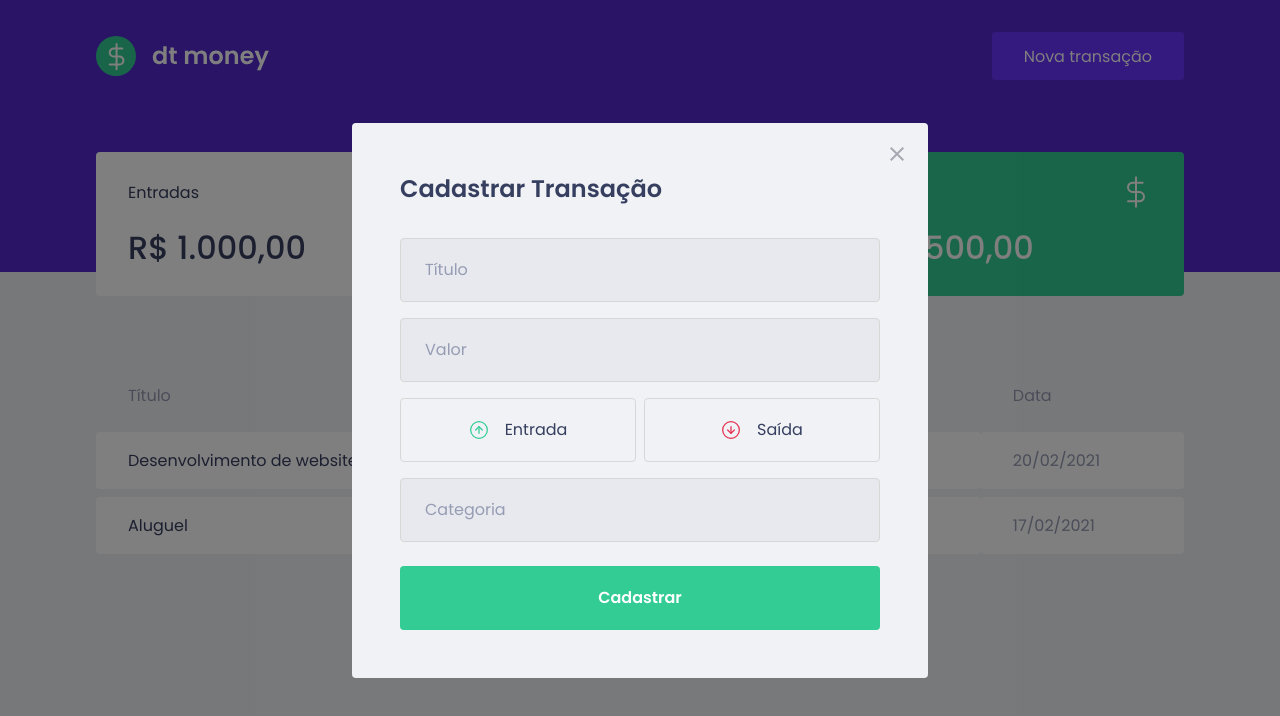
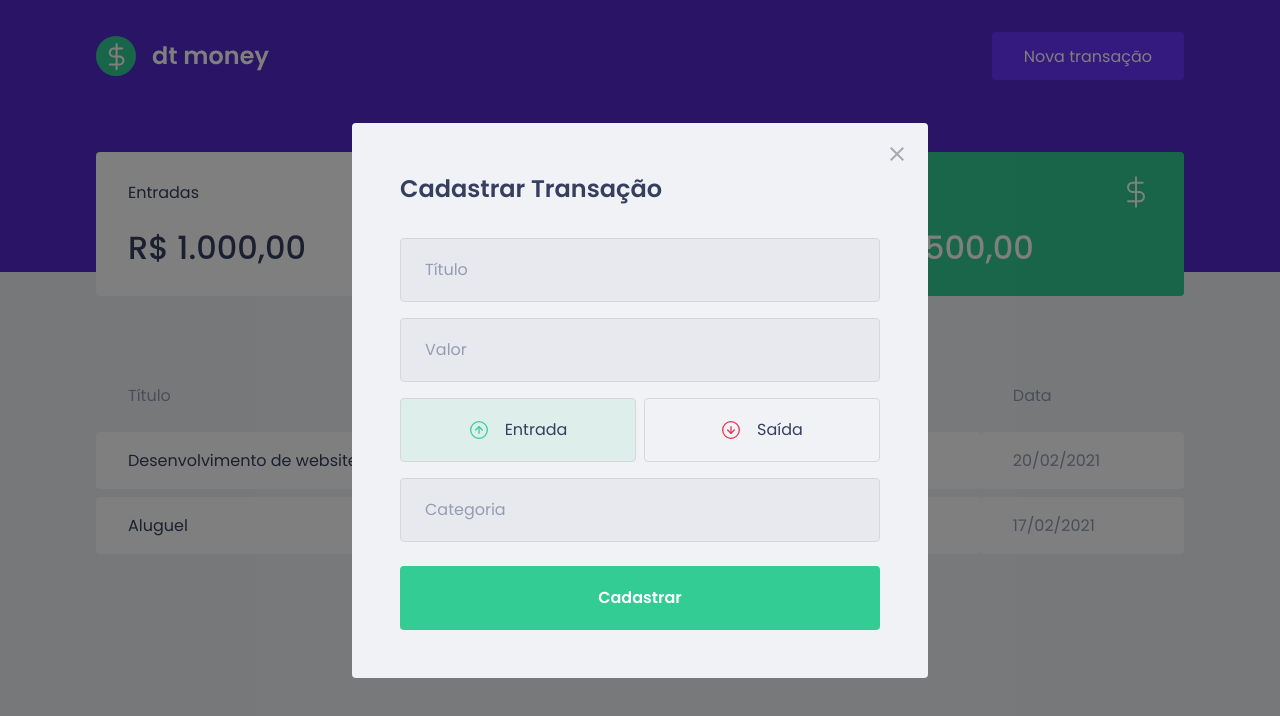
Before and after one commit to csorlandi/study-personal-finances, a React (Create React App) app: page / in a window 1280 px wide. Both pictures are taken after a click on the button "Nova transação". Shown: the top 716 px of the page. Built offline with nearby package versions, Linux system fonts and the light colour scheme; no server answers; what miragejs would draw is missing.

Commit message:
chore: Implement Transaction Type Buttons feature, including state to change type and style by type

```diff
--- a/src/components/NewTransactionModal/index.tsx
+++ b/src/components/NewTransactionModal/index.tsx
@@ -1,10 +1,11 @@
+import { useState } from "react";
 import Modal from "react-modal";
 
 import closeImg from '../../assets/close.svg';
 import incomeImg from '../../assets/income.svg';
 import outcomeImg from '../../assets/outcome.svg';
 
-import { Container, TransactionTypeContainer } from './styles';
+import { Container, TransactionTypeContainer, RadioBox } from './styles';
 
 interface NewTransactionModalProps {
   isOpen: boolean;
@@ -14,6 +15,8 @@
 Modal.setAppElement('#root');
 
 export function NewTransactionModal({ isOpen, onRequestClose }: NewTransactionModalProps) {
+  const [type, setType] = useState('deposit');
+
   return (
     <Modal
       isOpen={isOpen}
@@ -38,18 +41,24 @@
           placeholder="Valor"
         />
         <TransactionTypeContainer>
-          <button
+          <RadioBox
             type="button"
+            onClick={() => setType('deposit')}
+            isActive={type === 'deposit'}
+            activeColor="green"
           >
             <img src={incomeImg} alt="Entrada"/>
             <span>Entrada</span>
-          </button>
-          <button
+          </RadioBox>
+          <RadioBox
             type="button"
+            onClick={() => setType('withdraw')}
+            isActive={type === 'withdraw'}
+            activeColor="red"
           >
             <img src={outcomeImg} alt="Saída"/>
             <span>Saída</span>
-          </button>
+          </RadioBox>
         </TransactionTypeContainer>
         <input placeholder="Categoria" />
         <button type="submit">Cadastrar</button>
--- a/src/components/NewTransactionModal/styles.ts
+++ b/src/components/NewTransactionModal/styles.ts
@@ -1,5 +1,5 @@
 import styled from 'styled-components';
-import { darken } from 'polished';
+import { darken, transparentize } from 'polished';
 
 export const Container = styled.form`
   h2 {
@@ -54,13 +54,26 @@
   display: grid;
   grid-template-columns: 1fr 1fr;
   gap: 0.5rem;
+`;
 
-  button {
+interface RadioBoxProps {
+  isActive: boolean;
+  activeColor: 'green' | 'red';
+}
+
+const colors = {
+  green: '#33cc95',
+  red: '#e52e4d',
+}
+
+export const RadioBox = styled.button<RadioBoxProps>`
   height: 4rem;
   border: 1px solid #d7d7d7;
   border-radius: 0.25rem;
 
-    background: transparent;
+  background: ${props => props.isActive
+    ? transparentize(0.9, colors[props.activeColor])
+    : 'transparent'};
 
   display: flex;
   align-items: center;
@@ -83,5 +96,4 @@
     font-size: 1rem;
     color: var(--text-title);
   }
-  }
 `;
```
Lines whose indentation alone changed are shown as unchanged.
